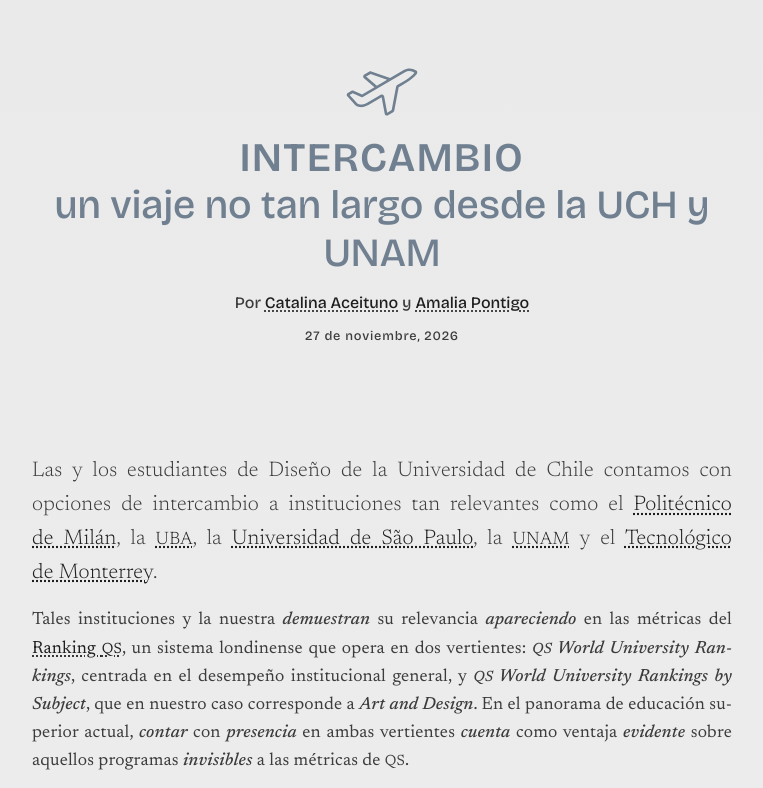
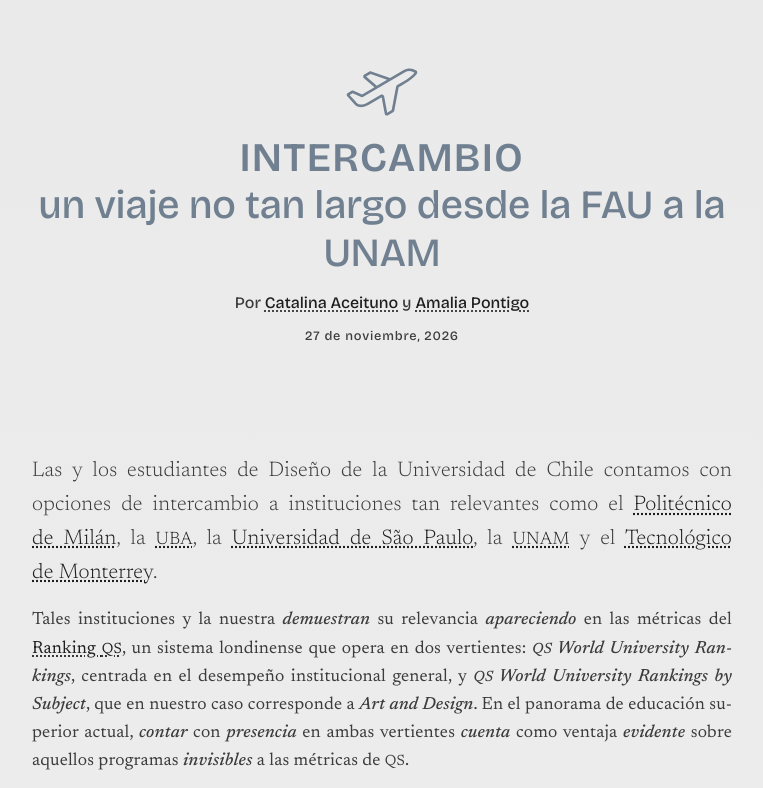
Before and after one commit to ctalinaaz/TRONCAL_EVALUACION_FINAL, a plain HTML site: page index.html in a window 1280 px wide. Shown: the top 788 px of the page, without its empty margins (258-1021 px from the left). Drawn offline with nearby package versions, Linux system fonts and the light colour scheme.

Commit message:
Update index.html

```diff
--- a/index.html
+++ b/index.html
@@ -331,7 +331,7 @@
         <div class="container">
             <header>
                 <h1>Intercambio</h1>
-                <h2>un viaje no tan largo desde la UCH y UNAM</h2>
+                <h2>un viaje no tan largo desde la FAU a la UNAM</h2>
                 <h4>Por <a href="https://github.com/ctalinaaz" target="_blank" rel="noopener">Catalina Aceituno</a> y <a href="https://github.com/amalia-pont" target="_blank" rel="noopener">Amalia Pontigo</a></h4>
                 <h5>27 de noviembre, 2026</h5>
             </header>
```
